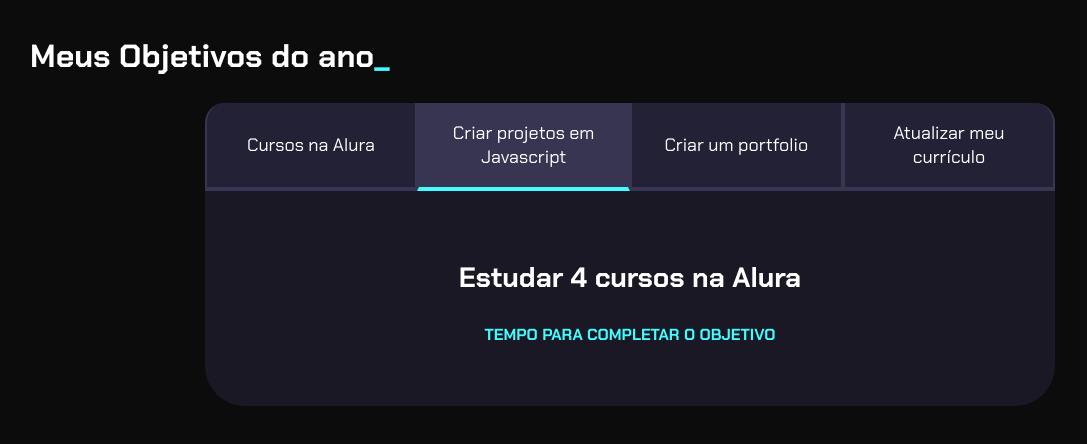
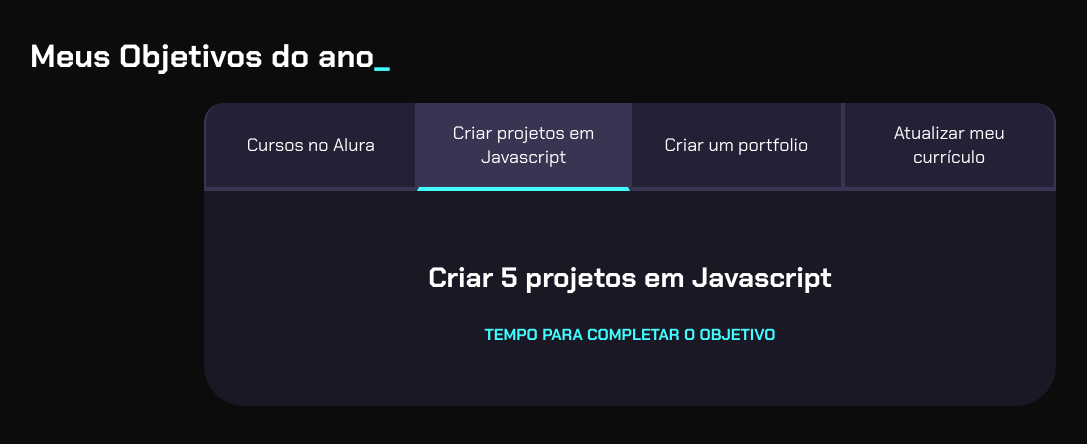
Before and after one commit to hugohenrique123/PROJETO-DE-VIDA-3B2, a plain HTML site: page index.html in a window 1280 px wide. Both pictures are taken after a click on the button "Criar projetos em Javascript". Shown: the whole page, without its empty margins (10-1097 px from the left). Drawn offline with Linux system fonts and the light colour scheme.

Commit message:
Add files via upload

```diff
--- a/index.html
+++ b/index.html
@@ -11,7 +11,7 @@
         <h2 class="titulo-principal">Meus Objetivos do ano<span>_</span></h2>
         <div class="conteudo">
         <div class="botoes">
-            <button class="botao ativo">Cursos na Alura</button>
+            <button class="botao ativo">Cursos no Alura</button>
             <button class="botao">Criar projetos em Javascript</button>
             <button class="botao">Criar um portfolio</button>
             <button class="botao">Atualizar meu currículo</button>
@@ -20,18 +20,22 @@
             <div class="aba-conteudo ativo">
                 <h3 class="aba-conteudo-titulo-principal">Estudar 4 cursos na Alura</h3>
                 <h4 class="aba-conteudo-titulo-secundario">Tempo para completar o objetivo</h4>
+                <div class="contador"></div>
             </div>
             <div class="aba-conteudo">
                 <h3 class="aba-conteudo-titulo-principal">Criar 5 projetos em Javascript</h3>
                 <h4 class="aba-conteudo-titulo-secundario">Tempo para completar o objetivo</h4>
+                <div class="contador"></div>
             </div>
             <div class="aba-conteudo">
                 <h3 class="aba-conteudo-titulo-principal">Criar um portfolio com os meus 3 melhores projetos</h3>
                 <h4 class="aba-conteudo-titulo-secundario">Tempo para completar o objetivo</h4>
+                <div class="contador"></div>
             </div>
             <div class="aba-conteudo">
                 <h3 class="aba-conteudo-titulo-principal">Atualizar meu curriculo com os certificados da Alura</h3>
                 <h4 class="aba-conteudo-titulo-secundario">Tempo para completar o objetivo</h4>
+                <div class="contador"></div>
             </div>
         </div>
     </div>
--- a/main.js
+++ b/main.js
@@ -1,12 +1,21 @@
 const botoes = document.querySelectorAll(".botao");
+const textos = document.querySelectorAll(".aba-conteudo");
 
-for(let i=0;i <botoes.length;i++){
-    botoes[i].onclick = function(){
+for (let i = 0; i < botoes.length; i++) {
+    botoes[i].onclick = function () {
 
-        for(let j=0;j<botoes.length;j++){
+        for (let j = 0; j < botoes.length; j++) {
             botoes[j].classList.remove("ativo");
+            textos[j].classList.remove("ativo");
         }
 
         botoes[i].classList.add("ativo");
+        textos[i].classList.add("ativo");
     }
 }
+
+const contadores = document.querySelectorAll(".contador");
+const tempoObjetivo1 = new Date("2023-10-05T00:00:00");
+let tempoAtual = new Date();
+
+contadores[0].textContent = tempoObjetivo1 - tempoAtual;
```
